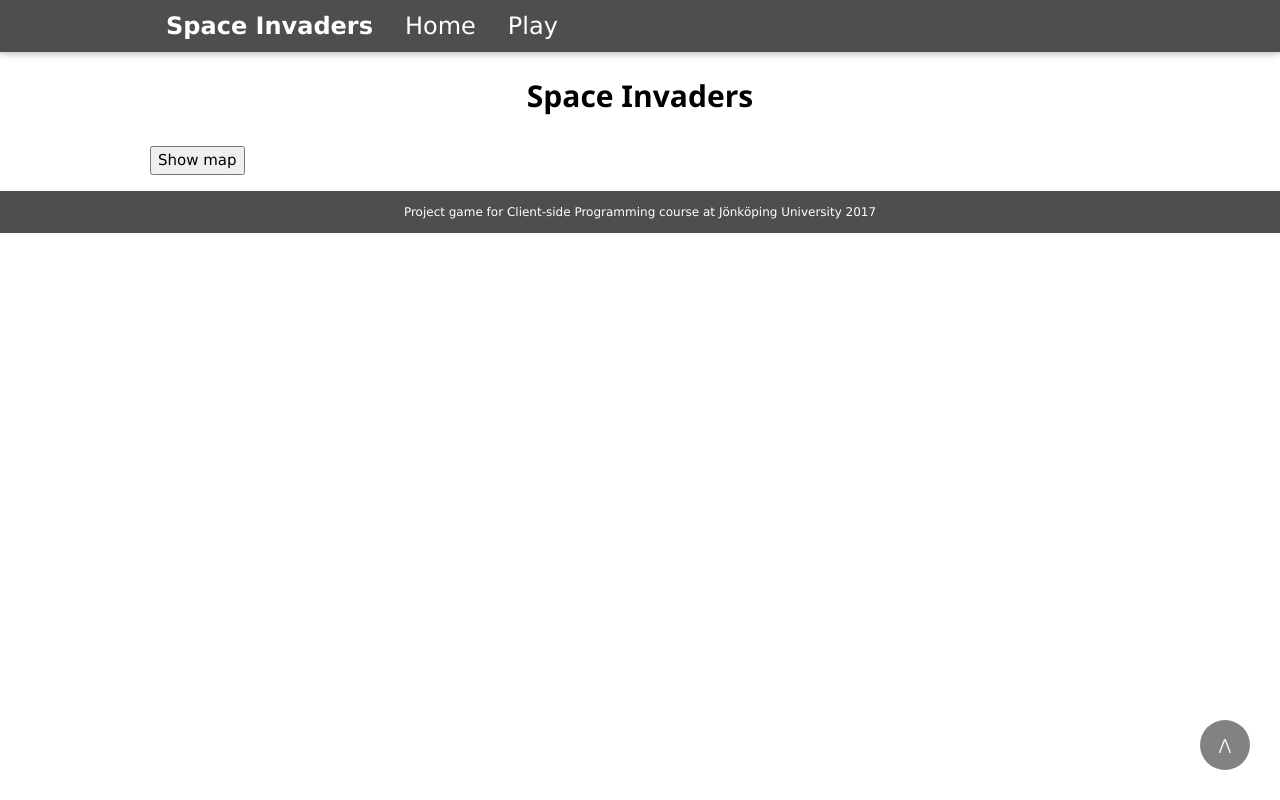
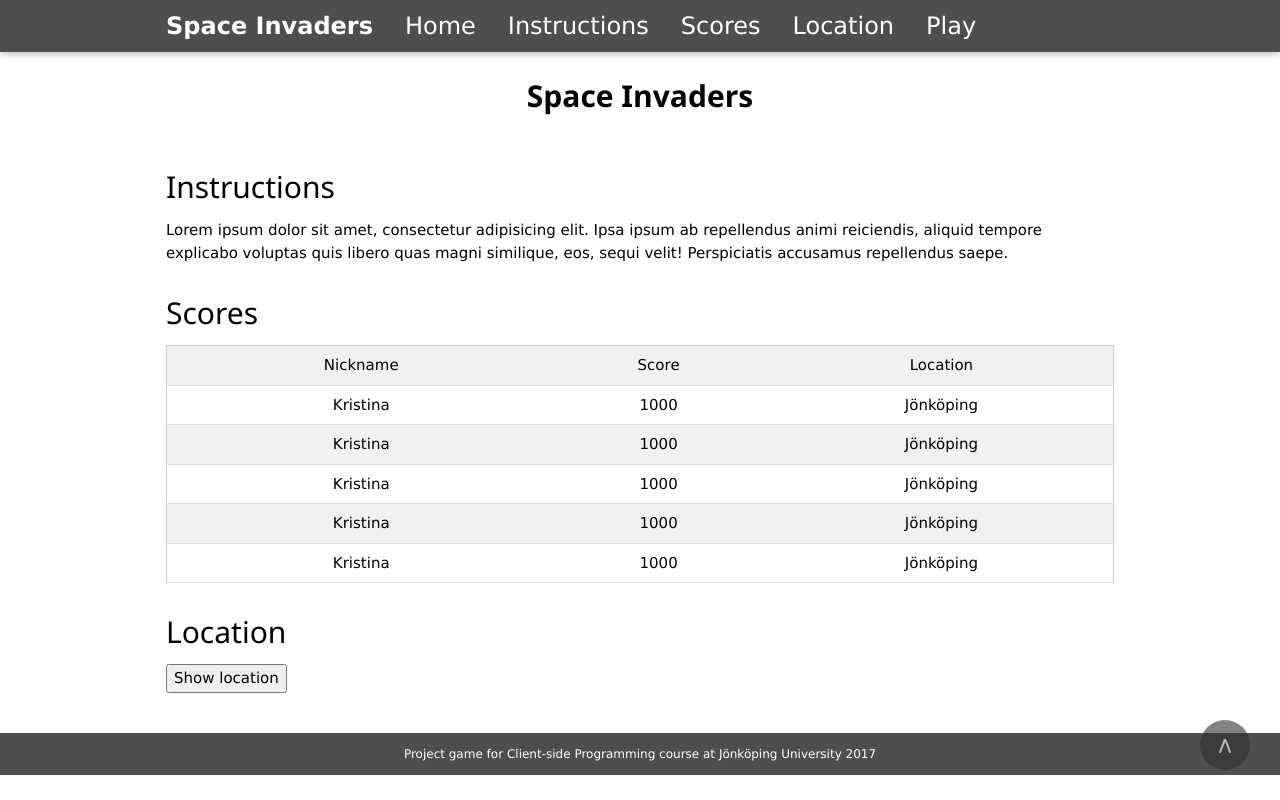
Before and after one commit to ryuhikari/space-invaders-js, a plain HTML site: page docs/index.html in a window 1280 px wide. Drawn offline with Linux system fonts and the light colour scheme; some packages are replaced by stand-ins of ours.

Commit message:
Add all the sections to home-page

```diff
--- a/docs/css/styles.css
+++ b/docs/css/styles.css
@@ -17,6 +17,7 @@
     width: 50px;
     line-height: 50px;
     font-size: 15px!important;
+    font-weight: bold;
     position: fixed;
     bottom: 30px;
     right: 30px;
@@ -37,3 +38,7 @@
     height: 200px;
     display: none
 }
+
+#map-errors {
+    display: none;
+}
--- a/docs/index.html
+++ b/docs/index.html
@@ -27,6 +27,9 @@
             <!-- They must be the same as the main navigation bellow -->
 
             <a href="#top" class="smooth w3-bar-item w3-button">Home</a>
+            <a href="#instruction-section" class="smooth w3-bar-item w3-button">Instructions</a>
+            <a href="#score-section" class="smooth w3-bar-item w3-button">Scores</a>
+            <a href="#map-section" class="smooth w3-bar-item w3-button">Location</a>
             <a href="game.html" class="smooth w3-bar-item w3-button">Play</a>
         </nav>
 
@@ -36,6 +39,9 @@
                 <!-- Navigation links -->
                 <a id="page-title-nav" href="#top" class="smooth w3-bar-item w3-button">Space Invaders</a>
                 <a href="#top" class="smooth w3-bar-item w3-button w3-hide-small">Home</a>
+                <a href="#instruction-section" class="smooth w3-bar-item w3-button w3-hide-small">Instructions</a>
+                <a href="#score-section" class="smooth w3-bar-item w3-button w3-hide-small">Scores</a>
+                <a href="#map-section" class="smooth w3-bar-item w3-button w3-hide-small">Location</a>
                 <a href="game.html" class="smooth w3-bar-item w3-button w3-hide-small">Play</a>
                 <!-- Open navigation sidebar -->
                 <a href="#" id="open-nav-sidebar" class="w3-bar-item w3-button w3-right w3-hide-large w3-hide-medium">&#9776;</a>
@@ -50,12 +56,57 @@
             <h1 id="page-title">Space Invaders</h1>
         </div>
 
-        <div id="mapholder">
-        </div>
+        <div id="instruction-section" class="w3-container w3-padding">
+            <h2>Instructions</h2>
+            Lorem ipsum dolor sit amet, consectetur adipisicing elit. Ipsa ipsum ab repellendus animi reiciendis, aliquid tempore explicabo voluptas quis libero quas magni similique, eos, sequi velit! Perspiciatis accusamus repellendus saepe.
+        </div><!-- /instruction-section -->
 
-        <div id="map"></div>
-        <div id="demo"></div>
-        <button type="button" name="button" onclick="getLocation('map', 'demo');">Show map</button>
+        <div id="score-section" class="w3-container w3-padding">
+            <h2>Scores</h2>
+            <table class="w3-table-all w3-hoverable w3-centered">
+                <thead>
+                    <tr class="w3-light-grey">
+                        <td>Nickname</td>
+                        <td>Score</td>
+                        <td>Location</td>
+                    </tr>
+                </thead>
+                <tbody>
+                    <tr>
+                        <td>Kristina</td>
+                        <td>1000</td>
+                        <td>Jönköping</td>
+                    </tr>
+                    <tr>
+                        <td>Kristina</td>
+                        <td>1000</td>
+                        <td>Jönköping</td>
+                    </tr>
+                    <tr>
+                        <td>Kristina</td>
+                        <td>1000</td>
+                        <td>Jönköping</td>
+                    </tr>
+                    <tr>
+                        <td>Kristina</td>
+                        <td>1000</td>
+                        <td>Jönköping</td>
+                    </tr>
+                    <tr>
+                        <td>Kristina</td>
+                        <td>1000</td>
+                        <td>Jönköping</td>
+                    </tr>
+                </tbody>
+            </table>
+        </div><!-- /score-section -->
+
+        <div id="map-section" class="w3-container w3-padding">
+            <h2>Location</h2>
+            <button id="show-location-button" class="w3-margin-bottom" type="button">Show location</button>
+            <div id="map-errors" class="w3-container w3-margin-bottom w3-padding w3-red"></div>
+            <div id="map" class="w3-container w3-margin-bottom"></div>
+        </div><!-- /map-section -->
     </main>
 
     <footer class="w3-theme-d2 w3-small w3-center w3-margin-top">
@@ -87,5 +138,6 @@
     <!-- Page scripts -->
     <script src="js/gui.js" charset="utf-8"></script>
     <script src="js/location/location.js" charset="utf-8"></script>
+    <script src="js/main.js" charset="utf-8"></script>
 </body>
 </html>
--- a/docs/js/Location/location.js
+++ b/docs/js/Location/location.js
@@ -7,8 +7,8 @@ document.head.appendChild(script);
 var mapHolder;
 var messageHolder;
 function getLocation(mapHolderID, messageHolderID) {
-    mapHolder = document.getElementById(mapHolderID);
-    messageHolder = document.getElementById(messageHolderID);
+    mapHolder = mapHolderID;
+    messageHolder = messageHolderID;
     if (navigator.geolocation) {
         navigator.geolocation.getCurrentPosition(showPosition, showError);
     } else {
@@ -48,4 +48,5 @@ function showError(error) {
         messageHolder.innerHTML = "An unknown error occurred."
         break;
     }
+    messageHolder.style.display = "block";
 }
--- a/docs/js/gui.js
+++ b/docs/js/gui.js
@@ -33,6 +33,13 @@ var closeNavButton = document.getElementById("close-nav-sidebar").addEventListen
     event.preventDefault();
     closeNav();
 });
+
+/**
+* Show map with user location
+*/
+var mapHolder = document.getElementById("map");
+var showMapError = document.getElementById("map-errors");
+var showLocationButton = document.getElementById("show-location-button");
 
 /**
 * Close panels
--- /dev/null
+++ b/docs/js/main.js
@@ -0,0 +1,6 @@
+/**
+* Show map with user location
+*/
+showLocationButton.addEventListener("click", function() {
+    getLocation(mapHolder, showMapError);
+});
```
